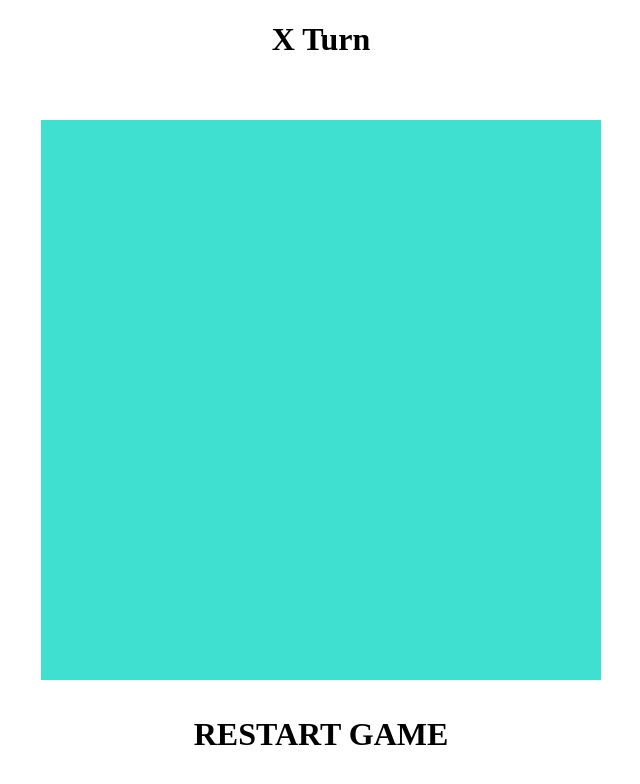
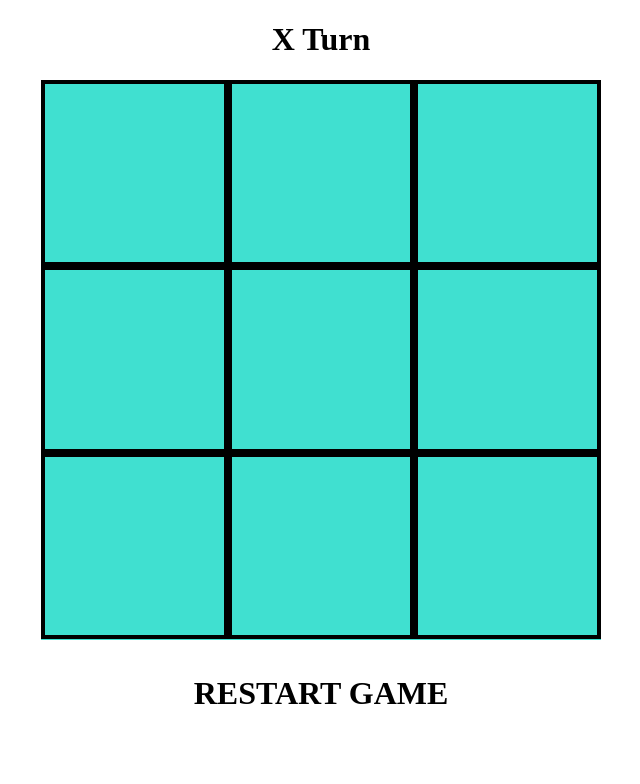
Before and after one commit to EmaSciacca/tic-tac-toe, an Angular app: page / in a window 1280 px wide. Shown: the top 784 px of the page, without its empty margins (319-959 px from the left). Built offline with nearby package versions, Linux system fonts and the light colour scheme.

Commit message:
Added grid with first logic

```diff
--- a/src/app/app.component.css
+++ b/src/app/app.component.css
@@ -6,10 +6,23 @@
 
 #background {
     display: inline-block;
-    margin-top: 5vh;
     width: 70vh;
     height: 70vh;
     background-color: turquoise;
+}
+
+.row {
+    margin: 0%;
+    height: 33.3%;
+    width: 100%;
+}
+
+.cell {
+    box-sizing: border-box;
+    display: inline-block;
+    width: 33.3%;
+    height: 100%;
+    border: 0.25em solid black;
 }
 
 #restartGame {
--- a/src/app/app.component.html
+++ b/src/app/app.component.html
@@ -1,7 +1,11 @@
 <div id="container">
   <h1>{{headerStr}}</h1>
   <div id="background">
-
+    <div class="row" *ngFor="let row of gridView; let rowIndex = index">
+      <div (click)="playTurn(rowIndex, colIndex)" class="cell" *ngFor="let cel of row; let colIndex = index">
+        {{cel}}
+      </div>
+    </div>
   </div>
   <p id="restartGame" (click)=restartGame()>RESTART GAME</p>
 </div>
--- a/src/app/app.component.ts
+++ b/src/app/app.component.ts
@@ -7,9 +7,35 @@ import { Component } from '@angular/core';
 })
 export class AppComponent {
   // Header string
-  headerStr = "X Turn";
+  headerStr: string;
+  // turn number (1-9)
+  private turnNum: number;
+  // current player
+  private currPlayer: string;
+  // grid view
+  gridView: string[][];
+
+  constructor() {
+    this.currPlayer = "X";
+    this.headerStr = this.currPlayer + " Turn";
+    this.turnNum = 1;
+    this.gridView = [[], [], []];
+    this.initializeGridView();
+  }
+
+  playTurn(rowIndex: number, colIndex: number) {
+    console.log("Player " + this.currPlayer + " played at (" + rowIndex + ", " + colIndex + ")");
+  }
 
   restartGame() {
     console.log("restartGame invoked");
   }
+
+  private initializeGridView() {
+    this.gridView = [
+      ['', '', ''],
+      ['', '', ''],
+      ['', '', '']
+    ]
+  }
 }
```
